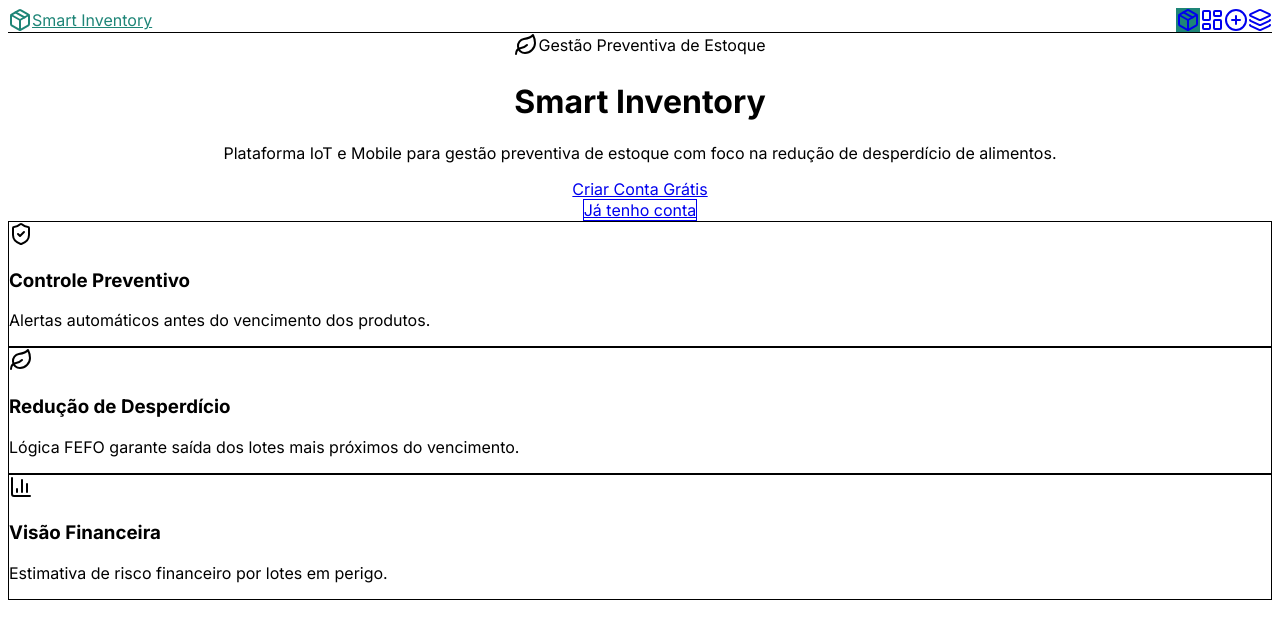
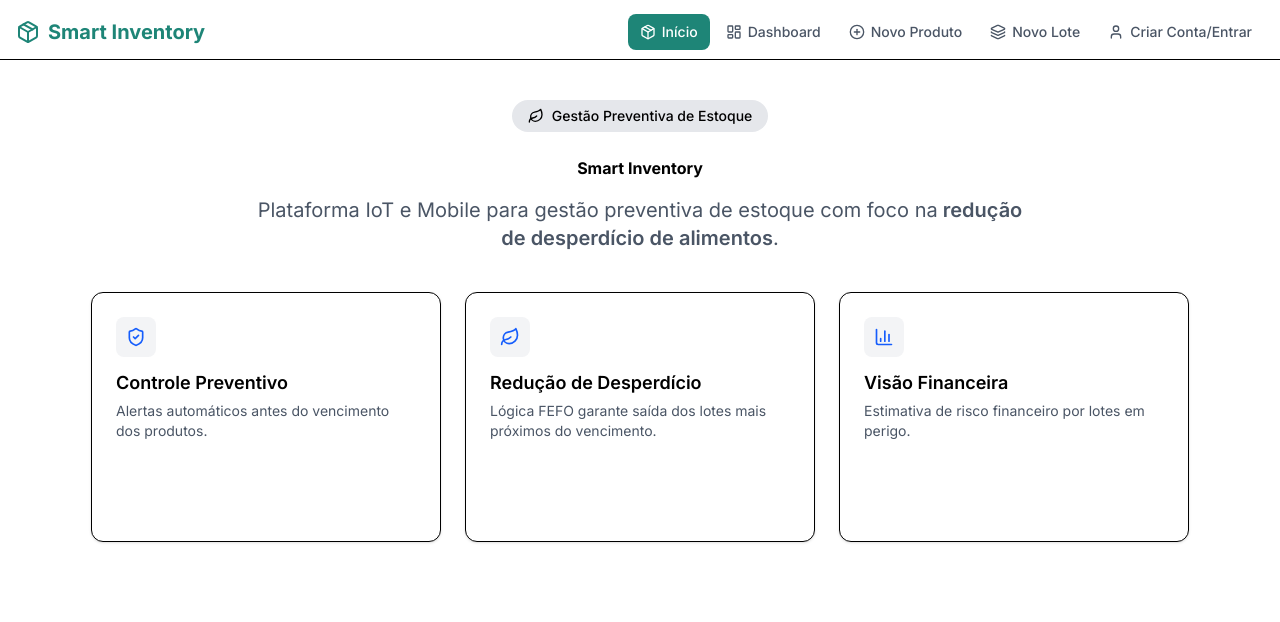
Before and after one commit to cnrnival/smart-inventory, a Next.js app: page / in a window 1280 px wide. Shown: the top 622 px of the page. Built offline with nearby package versions, Linux system fonts and the light colour scheme.

Commit message:
config tailwind

```diff
--- a/src/app/create-account/page.tsx
+++ b/src/app/create-account/page.tsx
@@ -15,11 +15,10 @@ export default function CreateAccountPage() {
     confirmPassword: '',
   });
 
-  const handleSubmit = (e: React.FormEvent) => {
+  const handleSubmit = (e: React.FormEvent<HTMLFormElement>) => {
     e.preventDefault();
     const { name, email, confirmEmail, password, confirmPassword } = form;
 
-    // Refatorado com o switch que você pediu anteriormente!
     switch (true) {
       case (!name || !email || !confirmEmail || !password || !confirmPassword):
         toast.error('Preencha todos os campos.');
@@ -92,7 +91,7 @@ export default function CreateAccountPage() {
 
           <p className="mt-6 text-center text-sm text-gray-600">
             Já tem conta?{' '}
-            <Link href="/login" className="font-medium text-blue-600 hover:underline">
+            <Link href="/login" className="font-medium text-[#125048] hover:underline">
               Fazer login
             </Link>
           </p>
--- a/src/app/globals.css
+++ b/src/app/globals.css
@@ -1,19 +1,6 @@
-@tailwind base;
-@tailwind components;
-@tailwind utilities;
+@import "tailwindcss";
 
-@layer base {
-  :root {
-    --color-primary: #1e8577;
-  }
+@theme {
+  --color-primary: #1e8577;
+
 }
-
-.bg-primary {
-  background-color: var(--color-primary);
-}
-.text-primary {
-  color: var(--color-primary);
-}
-.border-primary {
-  border-color: var(--color-primary);
-}
--- a/src/app/page.tsx
+++ b/src/app/page.tsx
@@ -21,43 +21,26 @@ const features = [
 
 export default function Home() {
   return (
-    <div className="min-h-screen bg-gray-50">
-      <main className="container mx-auto px-4 py-16 md:py-24">
-        <div className="mx-auto max-w-3xl text-center">
+      <div className="container mx-auto px-4 w-screen h-calc(100vh - 60px) flex flex-col">
+        <div className="mx-auto max-w-3xl text-center py-10">
           <div className="mb-6 inline-flex items-center gap-2 rounded-full bg-gray-200 px-4 py-1.5 text-sm font-medium">
             <Leaf className="h-4 w-4" />
             Gestão Preventiva de Estoque
           </div>
-          <h1 className="text-4xl font-bold tracking-tight md:text-6xl">
+          <h1 className="text-md font-bold">
             Smart Inventory
           </h1>
           <p className="mt-4 text-lg text-gray-600 md:text-xl">
             Plataforma IoT e Mobile para gestão preventiva de estoque com foco na
             <span className="font-semibold"> redução de desperdício de alimentos</span>.
           </p>
-          <div className="mt-8 flex flex-col items-center gap-4 sm:flex-row sm:justify-center">
-            {}
-            <Link
-              href="/criar-conta"
-              className="inline-flex items-center gap-2 rounded-lg bg-blue-600 px-6 py-3 text-sm font-semibold text-white shadow-lg shadow-blue-600/25 transition-all hover:shadow-xl hover:shadow-blue-600/30 hover:-translate-y-0.5"
-            >
-              Criar Conta Grátis
-            </Link>
-            <Link
-              href="/login"
-              className="inline-flex items-center gap-2 rounded-lg border bg-white px-6 py-3 text-sm font-semibold text-gray-700 transition-colors hover:bg-gray-100"
-            >
-              Já tenho conta
-            </Link>
-          </div>
         </div>
 
-        <div className="mx-auto mt-20 grid max-w-4xl gap-6 md:grid-cols-3">
+        <div className="mx-auto flex flex-row space-between gap-6">
           {features.map((f, i) => (
             <div
               key={f.title}
-              className="rounded-xl border bg-white p-6 shadow-sm transition-shadow hover:shadow-md"
-            >
+              className="rounded-xl border bg-white p-6 shadow-sm transition-shadow hover:shadow-md w-[350px] h-[250px]">
               <div className="mb-3 inline-flex rounded-lg bg-gray-100 p-2.5">
                 <f.icon className="h-5 w-5 text-blue-600" />
               </div>
@@ -66,7 +49,6 @@ export default function Home() {
             </div>
           ))}
         </div>
-      </main>
-    </div>
+      </div>
   );
 }
--- a/src/components/Navbar.tsx
+++ b/src/components/Navbar.tsx
@@ -2,20 +2,21 @@
 
 import Link from 'next/link';
 import { usePathname } from 'next/navigation';
-import { Package, LayoutDashboard, PlusCircle, Layers } from 'lucide-react';
+import { Package, LayoutDashboard, PlusCircle, Layers, User } from 'lucide-react';
 
 const links = [
   { to: '/', label: 'Início', icon: Package },
   { to: '/dashboard', label: 'Dashboard', icon: LayoutDashboard },
   { to: '/cadastro-produto', label: 'Novo Produto', icon: PlusCircle },
   { to: '/cadastro-lote', label: 'Novo Lote', icon: Layers },
+  { to: '/create-account', label: 'Criar Conta/Entrar', icon: User },
 ];
 
 export function Navbar() {
   const pathname = usePathname();
 
   return (
-    <nav className="sticky top-0 z-50 border-b bg-white/80 backdrop-blur-md">
+    <nav className="sticky top-0 z-50 border-b bg-white/80 backdrop-blur-md h-[60px]">
       <div className="container mx-auto flex h-16 items-center justify-between px-4">
         <Link href="/" className="flex items-center gap-2 text-xl font-bold text-primary">
           <Package className="h-6 w-6" />
--- a/tailwind.config.ts
+++ /dev/null
@@ -1,18 +0,0 @@
-import type { Config } from 'tailwindcss'
-
-const config: Config = {
-  content: [
-    './src/pages/**/*.{js,ts,jsx,tsx,mdx}',
-    './src/components/**/*.{js,ts,jsx,tsx,mdx}',
-    './src/app/**/*.{js,ts,jsx,tsx,mdx}',
-  ],
-  theme: {
-    extend: {
-      colors: {
-        primary: '#1e8577',
-      },
-    },
-  },
-  plugins: [],
-}
-export default config
```
